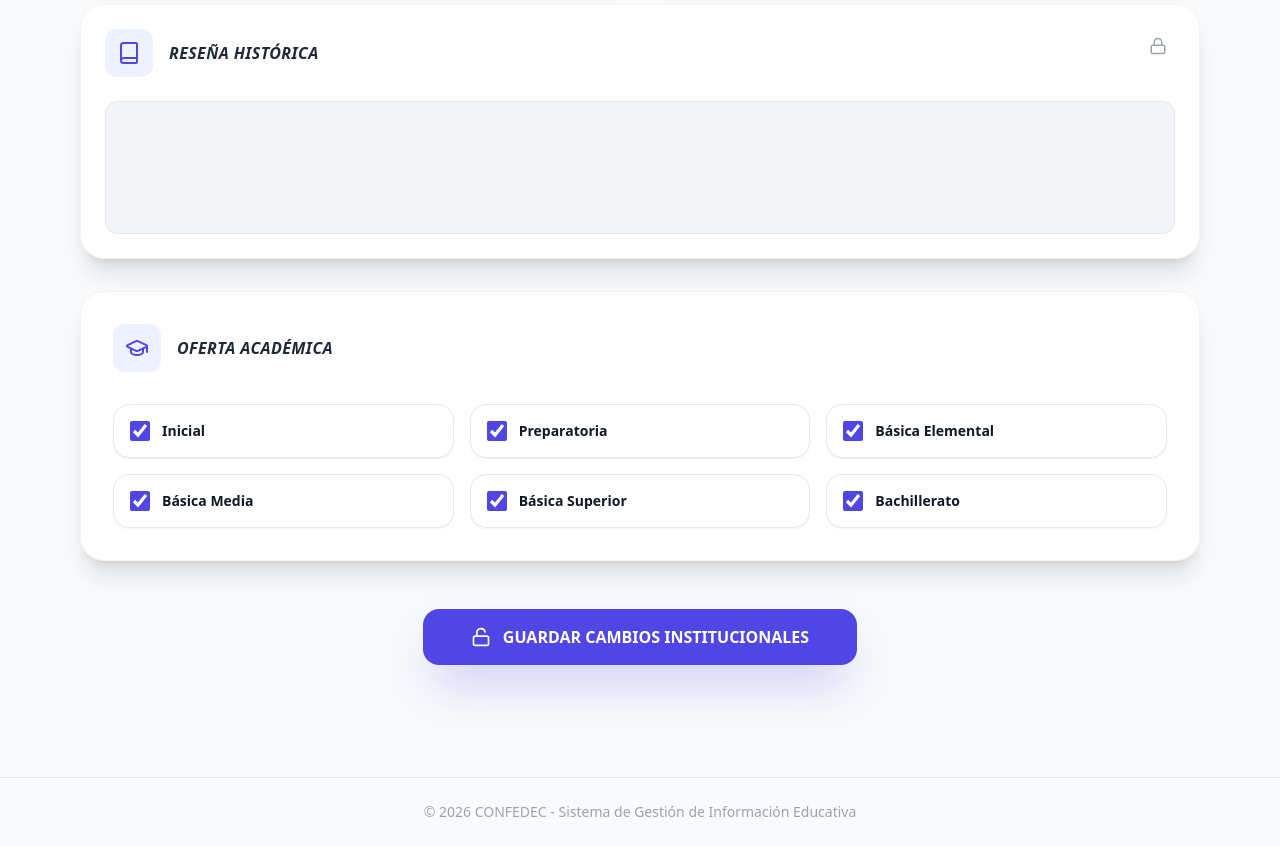
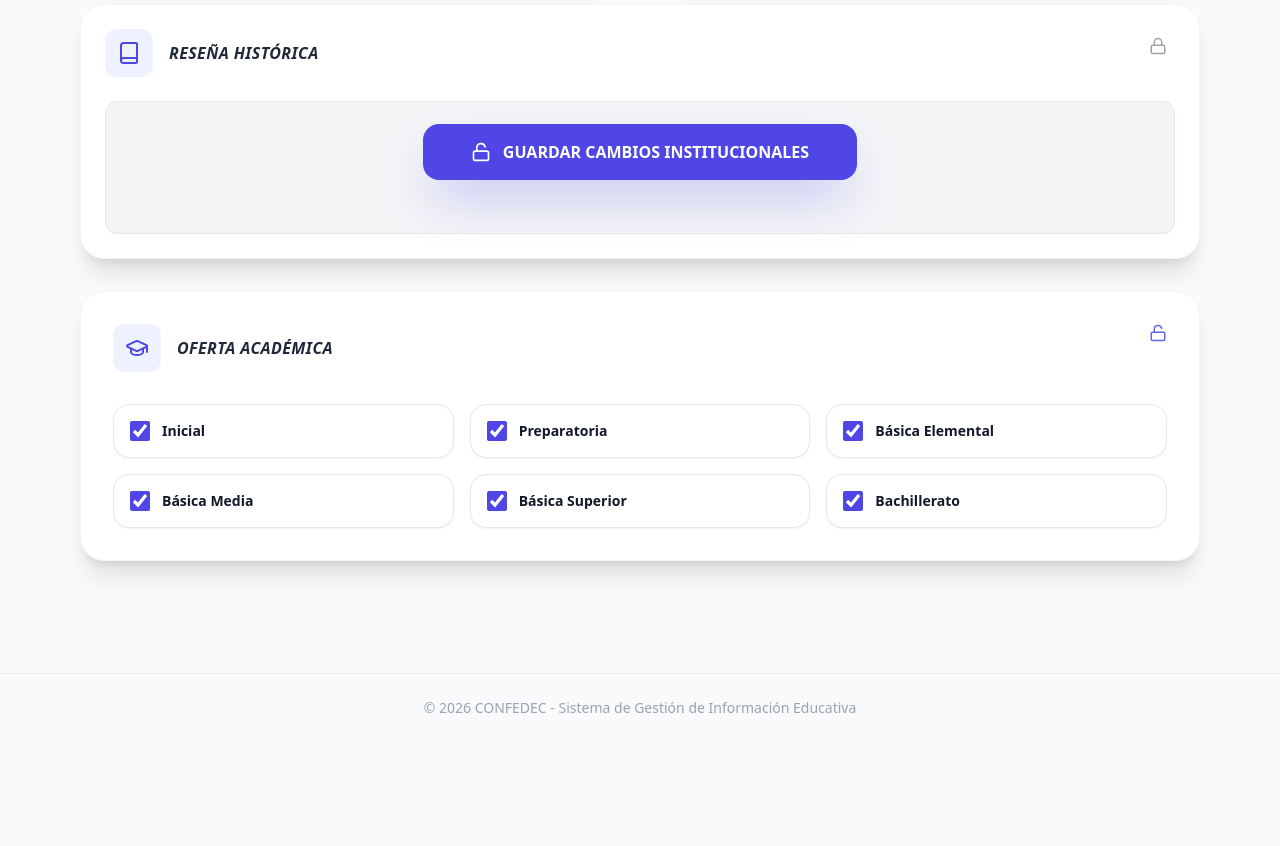
Before and after one commit to davidsalomon07/Confedec-PRY, a React (Vite) app in the folder frontend/: page /perfil in a window 1280 px wide. Shown: the part 580-1426 px from the top of the page. After the commit the page ends 1322 px from the top, so only its background shows below. Built offline with nearby package versions, Linux system fonts and the light colour scheme.

Commit message:
Edición, botón de guardar cambios y botón de notificación emergente corregido en Profile.jsx

```diff
--- a/frontend/src/pages/Profile.jsx
+++ b/frontend/src/pages/Profile.jsx
@@ -12,7 +12,8 @@ import {
   MapPin,
   Building2,
   Info,
-  HandHelping
+  HandHelping,
+  CheckCircle2
 } from 'lucide-react';
 
 function Profile() {
@@ -54,10 +55,13 @@ function Profile() {
   const [lockGest, setLockGest] = useState(true);
   const [lockHist, setLockHist] = useState(true);
   const [lockOfer, setLockOfer] = useState(false); // Oferta abierta para checks
+  const [showToast, setShowToast] = useState(false);
 
   const handleUpdate = () => {
-    alert("¡Información actualizada correctamente!");
-    setLockId(true); setLockGest(true); setLockHist(true);
+    setShowToast(true);
+    setTimeout(() => setShowToast(false), 3000);
+    // Volvemos a bloquear todas las tarjetas, incluyendo la oferta
+    setLockId(true); setLockGest(true); setLockHist(true); setLockOfer(true);
   };
 
   const inputClass = (locked) => `
@@ -190,15 +194,19 @@ function Profile() {
         </div>
 
         {/* TARJETA 4: OFERTA ACADÉMICA (Habilitada para checks) */}
-        <div className="md:col-span-2 bg-white dark:bg-[#1e293b] p-8 rounded-3xl shadow-xl border border-gray-100 dark:border-gray-800">
+        <div className="md:col-span-2 bg-white dark:bg-[#1e293b] p-8 rounded-3xl shadow-xl border border-gray-100 dark:border-gray-800 relative">
+          <button onClick={() => setLockOfer(!lockOfer)} className="absolute top-6 right-6 p-2 rounded-full hover:bg-gray-100 dark:hover:bg-gray-700 transition-colors z-10">
+            {lockOfer ? <Lock size={18} className="text-gray-400" /> : <Unlock size={18} className="text-indigo-500" />}
+          </button>
+
           <div className="flex items-center gap-4 mb-8">
             <div className="p-3 bg-indigo-50 dark:bg-indigo-900/30 rounded-xl text-indigo-600 dark:text-indigo-400"><GraduationCap size={24}/></div>
             <h3 className="font-black text-gray-800 dark:text-white tracking-wide uppercase italic">Oferta Académica</h3>
           </div>
           <div className="grid grid-cols-2 md:grid-cols-3 gap-4">
             {['Inicial', 'Preparatoria', 'Básica Elemental', 'Básica Media', 'Básica Superior', 'Bachillerato'].map((item) => (
-              <label key={item} className={`flex items-center gap-3 p-4 rounded-2xl border transition-all hover:border-indigo-500 cursor-pointer bg-white dark:bg-gray-800 shadow-sm`}>
-                <input type="checkbox" defaultChecked className="w-5 h-5 accent-indigo-600" />
+              <label key={item} className={`flex items-center gap-3 p-4 rounded-2xl border transition-all ${lockOfer ? 'bg-gray-50 dark:bg-[#0f172a] border-gray-100 dark:border-gray-800 opacity-60' : 'hover:border-indigo-500 cursor-pointer bg-white dark:bg-gray-800 shadow-sm'}`}>
+                <input type="checkbox" defaultChecked disabled={lockOfer} className="w-5 h-5 accent-indigo-600 disabled:cursor-not-allowed" />
                 <span className="text-sm font-semibold dark:text-gray-300">{item}</span>
               </label>
             ))}
@@ -235,14 +243,42 @@ function Profile() {
         </AnimatePresence>
       </div>
 
-      <div className="mt-12 flex justify-center">
+      {/* BOTÓN GUARDAR DINÁMICO */}
+      <AnimatePresence>
+        {(!lockId || !lockGest || !lockHist || !lockOfer) && (
+          <motion.div
+            initial={{ opacity: 0, y: 50 }} animate={{ opacity: 1, y: 0 }} exit={{ opacity: 0, y: 50 }}
+            className="fixed bottom-10 left-0 right-0 z-50 flex justify-center px-4"
+          >
             <button
               onClick={handleUpdate}
               className="px-12 py-4 bg-indigo-600 hover:bg-indigo-700 text-white font-black rounded-2xl shadow-2xl shadow-indigo-500/40 transform transition-all active:scale-95 flex items-center gap-3"
             >
               <Unlock size={20} /> GUARDAR CAMBIOS INSTITUCIONALES
             </button>
+          </motion.div>
+        )}
+      </AnimatePresence>
+
+      {/* --- NOTIFICACIÓN TOAST ELEGANTE --- */}
+      <AnimatePresence>
+        {showToast && (
+          <motion.div
+            initial={{ opacity: 0, x: 50 }}
+            animate={{ opacity: 1, x: 0 }}
+            exit={{ opacity: 0, x: 50, transition: { duration: 0.2 } }}
+            className="fixed top-24 right-8 z-[100] flex items-center gap-4 bg-white dark:bg-[#1e293b] px-6 py-4 rounded-2xl shadow-2xl shadow-emerald-500/20 border border-emerald-100 dark:border-emerald-500/30"
+          >
+            <div className="bg-emerald-100 dark:bg-emerald-500/20 p-2 rounded-full">
+              <CheckCircle2 size={24} className="text-emerald-600 dark:text-emerald-400" />
             </div>
+            <div>
+              <p className="text-sm font-black text-gray-800 dark:text-white uppercase tracking-wider">¡Éxito!</p>
+              <p className="text-xs font-bold text-gray-500 dark:text-gray-400">Información actualizada correctamente.</p>
+            </div>
+          </motion.div>
+        )}
+      </AnimatePresence>
 
     </motion.div>
   );
```
Lines whose indentation alone changed are shown as unchanged.
